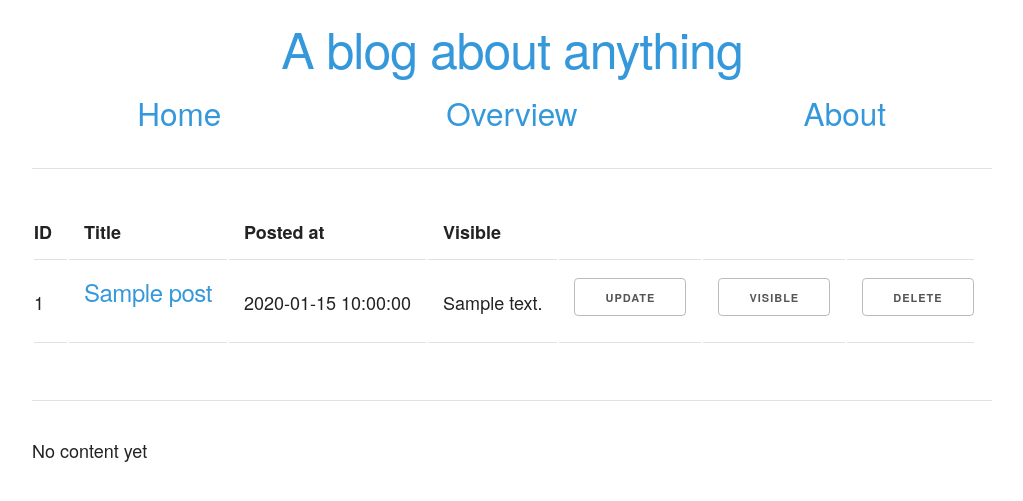
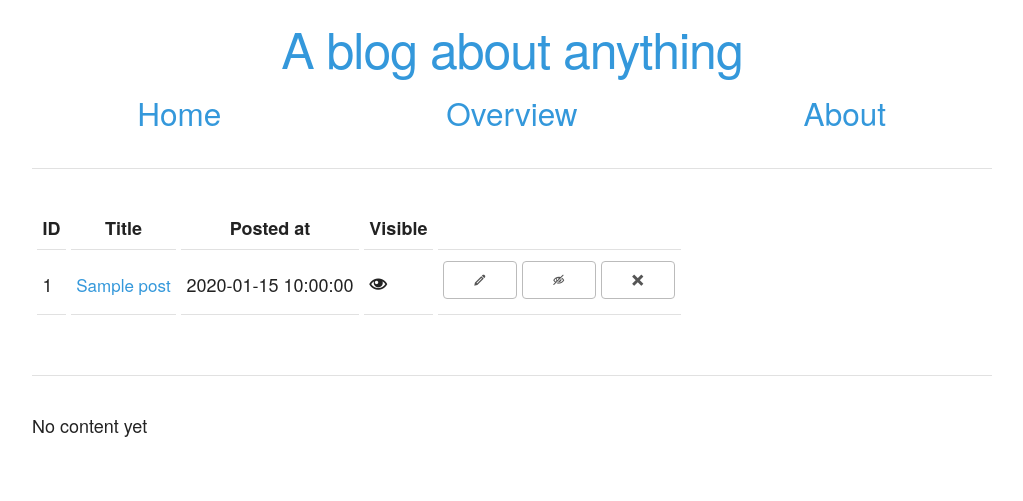
Before and after one commit to j0holo/simple_blog, a Python web app: template app/templates/admin/post_overview.html in a window 1280 px wide. Shown: the top 501 px of the page, without its empty margins (128-1151 px from the left). Run offline with Jinja, Linux system fonts and the light colour scheme; the template is opened without the code that fills it: most values are stand-ins (such as "Sample title", 1, 10 or a date in 2020).

Commit message:
Add icons instead of text at the admin control panel
Besides the icons I also changed the date field in the database.
It's now a date field instead of a date time field.

```diff
--- a/app/static/style.css
+++ b/app/static/style.css
@@ -1,4 +1,6 @@
 /*
+*   Fonts
+*
 *	General styles
 *
 *	Banner
@@ -10,8 +12,45 @@
 *	Posts
 *
 *	Tabs
+*
+*   Tables
 */
 
+/** Fonts **/
+
+@font-face {
+  font-family: 'icomoon';
+  src:  url('fonts/icomoon.eot?k8s29t');
+  src:  url('fonts/icomoon.eot?k8s29t#iefix') format('embedded-opentype'),
+    url('fonts/icomoon.ttf?k8s29t') format('truetype'),
+    url('fonts/icomoon.woff?k8s29t') format('woff'),
+    url('fonts/icomoon.svg?k8s29t#icomoon') format('svg');
+  font-weight: normal;
+  font-style: normal;
+}
+
+[class^="icon-"], [class*=" icon-"] {
+  /* use !important to prevent issues with browser extensions that change fonts */
+  font-family: 'icomoon' !important;
+  font-style: normal;
+  font-weight: normal;
+  font-variant: normal;
+  text-transform: none;
+  line-height: 1;
+}
+
+.icon-pencil:before {
+  content: "\e905";
+}
+.icon-eye:before {
+  content: "\e9ce";
+}
+.icon-eye-blocked:before {
+  content: "\e9d1";
+}
+.icon-cross:before {
+  content: "\ea0f";
+}
 
 /** General styles **/
 
@@ -28,10 +67,6 @@ a {
 a:hover {
 	color: #1A75B1;
 	text-decoration: underline;
-}
-
-.overview thead {
-	font-weight: bold;
 }
 
 .float-right {
@@ -157,3 +192,28 @@ article p {
 #tab2:checked ~ #tab-content2 {
     display: block;
 }
+
+/** Tables **/
+
+.overview {
+    border-spacing: 5px;
+}
+
+.overview h6 {
+    font-size: 1.7rem;
+    margin: 0;
+}
+
+.overview thead td {
+    font-weight: bold;
+    text-align: center;
+}
+
+.overview td,
+.overview th {
+    padding: 0.3em;
+}
+
+.overview .button {
+    text-decoration: none;
+}
--- a/app/templates/admin/post_overview.html
+++ b/app/templates/admin/post_overview.html
@@ -25,20 +25,36 @@
                         <td>Posted at</td>
                         <td>Visible</td>
                         <td></td>
-                        <td></td>
-                        <td></td>
                     </tr>
                 </thead>
                 <tbody>
                 {% for post in posts %}
                     <tr>
                         <td>{{ post.id }}</td>
-                        <td><a href="{{ url_for('post.single_post', post_id=post.id) }}"><h5>{{ post.title }}</h5></a></td>
+                        <td>
+                            <a href="{{ url_for('post.single_post', post_id=post.id) }}">
+                                <h6>{{ post.title }}</h6>
+                            </a>
+                        </td>
                         <td>{{ post.post_date }}</td>
-                        <td>{{ post.visible }}</td>
-                        <td><a class="button" href="{{ url_for('.update_post', post_id=post.id) }}">Update</a></td>
-                        <td><a class="button" href="{{ url_for('.switch_post_visibility', post_id=post.id) }}">Visible</a></td>
-                        <td><a class="button" href="{{ url_for('.delete_post', post_id=post.id) }}">Delete</a></td>
+                        <td>
+                            {% if post.visible%}
+                                <span class="icon-eye"></span>
+                            {% else %}
+                                <span class="icon-eye-blocked"></span>
+                            {% endif %}
+                        </td>
+                        <td>
+                            <a class="button" href="{{ url_for('.update_post', post_id=post.id) }}"><span class="icon-pencil"></span></a>
+                            <a class="button" href="{{ url_for('.switch_post_visibility', post_id=post.id) }}">
+                            {% if post.visible%}
+                                <span class="icon-eye-blocked"></span>
+                            {% else %}
+                                <span class="icon-eye"></span>
+                            {% endif %}
+                            </a>
+                            <a class="button" href="{{ url_for('.delete_post', post_id=post.id) }}"><span class="icon-cross"></span></a>
+                        </td>
                     </tr>
                 {% endfor %}
                 </tbody>
--- a/app/templates/home/about.html
+++ b/app/templates/home/about.html
@@ -19,4 +19,5 @@
             <p>No abouts here!</p>
         </div>
     </div>
+    <a class="float-right" href="{{ url_for('home.index') }}">Home</a>
 {% endblock %}
--- a/app/templates/post/post_overview.html
+++ b/app/templates/post/post_overview.html
@@ -32,8 +32,5 @@
     {% else %}
         <p>There are no posts</p>
     {% endif %}
-
-    {% if session['logged_in'] %}
-        <a href="{{ url_for('admin.add_post') }}">Add a new post</a>
-    {% endif %}
+    <a class="float-right" href="{{ url_for('home.index') }}">Home</a>
 {% endblock %}
```
Also changed, not shown: app/models.py (+9 -5 lines), requirements.txt (+13 -5 lines), app/static/fonts/icomoon.ttf (added), app/static/fonts/icomoon.woff (added), 2 other files.
